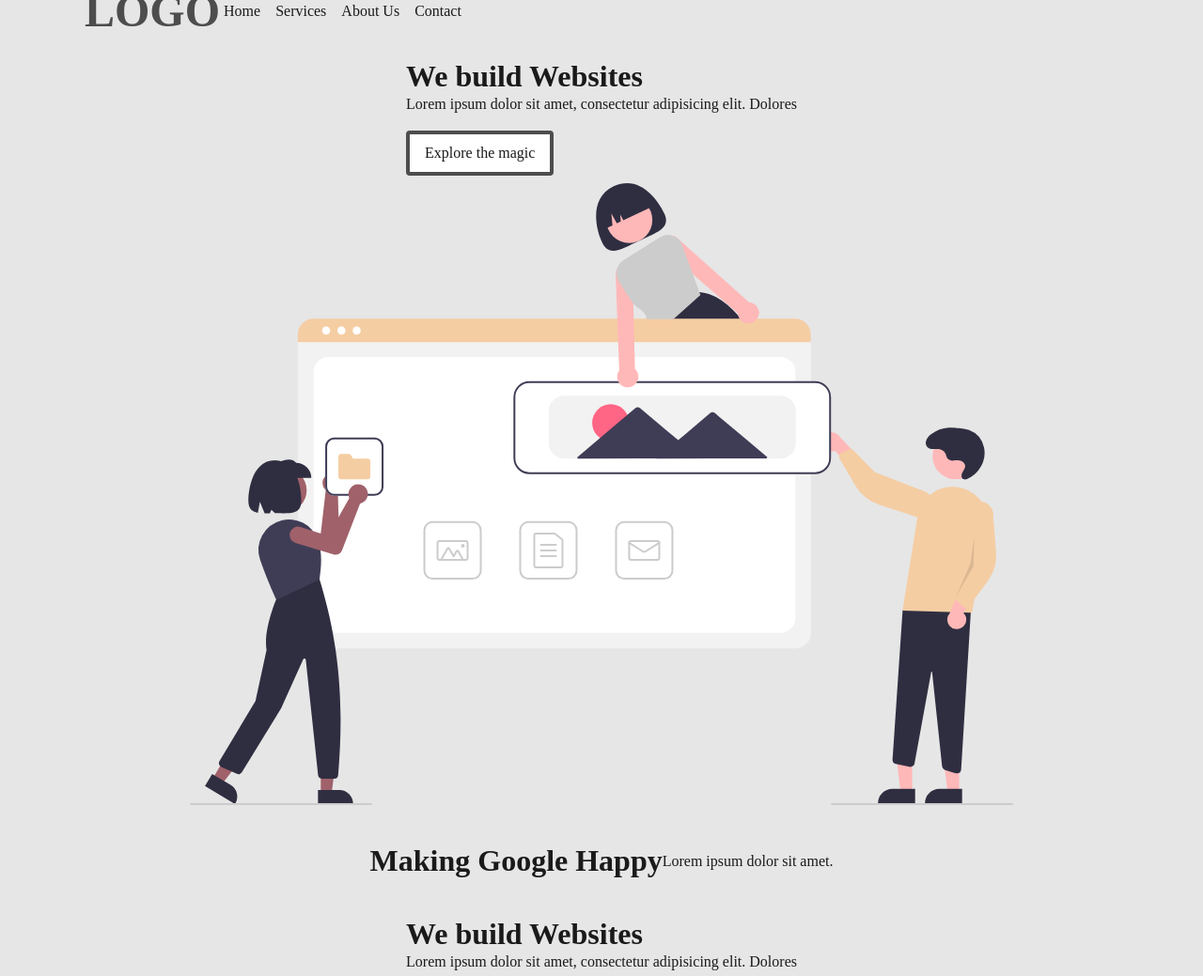
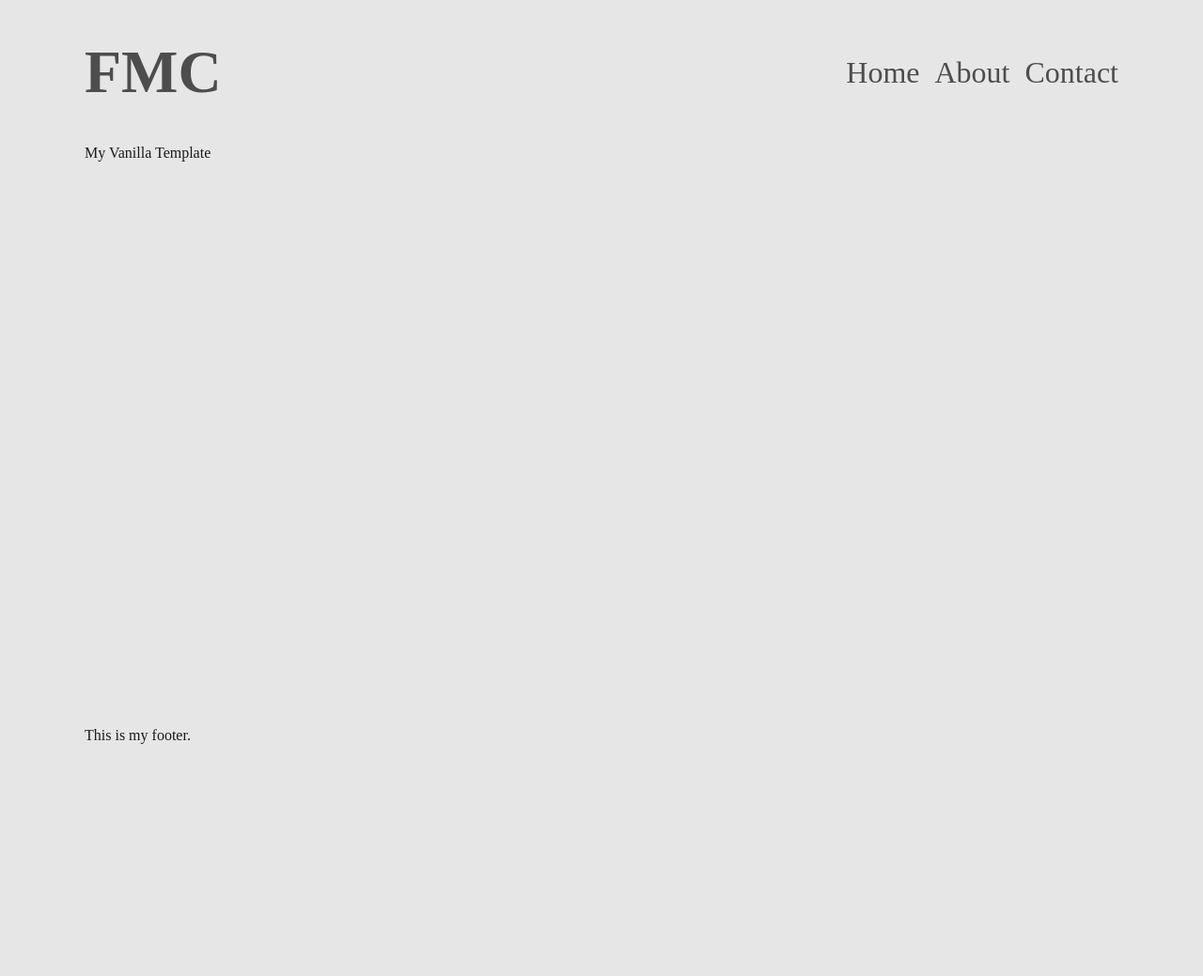
Before and after one commit to maharjansuren37/vanilla-template, a plain HTML site: page index.html in a window 1280 px wide. Shown: the top 1039 px of the page at 94% size. After the commit the page ends 800 px from the top, so only its background shows below. Drawn offline with Linux system fonts and the light colour scheme.

Commit message:
styles: top navigation

```diff
--- a/index.html
+++ b/index.html
@@ -3,45 +3,53 @@
 <head>
     <meta charset="UTF-8">
     <meta name="viewport" content="width=device-width, initial-scale=1.0">
-    <title>Vanilla</title>
+    <title>My Frontend Mentor Challenges</title>
     <link rel="stylesheet" href="styles/index.css">
-    <script defer src="scripts/index.js"></script>
+    <script defer type="module" src="scripts/index.js"></script>
 </head>
 <body>
-    <header>
-        <div class="wrapper flex justify-space-between align-center gap-4">
-            <div class="logo">LOGO</div>
-            <div class="menu">MENU</div>
-            <nav class="nav">
-                <a href="#">Home</a>
-                <a href="#">Services</a>
-                <a href="#">About Us</a>
-                <a href="#">Contact</a>
+    <!-- HEADER -->
+    <header class="header">
+        <div class="wrapper flex justify-between align-center">
+            <a class="logo" href="#">FMC</a>
+            <button
+                class="nav-toggle"
+                aria-controls="primary-navigation"
+                aria-expanded="false"
+                aria-label="Toggle navigation"
+            >
+                <span class="sr-only">Menu</span>
+                <svg xmlns="http://www.w3.org/2000/svg" width="24" height="24" viewBox="0 0 24 24" fill="none" stroke="currentColor" stroke-width="2" stroke-linecap="round" stroke-linejoin="round" class="feather feather-menu">
+                    <line x1="3" y1="12" x2="21" y2="12"></line>
+                    <line x1="3" y1="6" x2="21" y2="6"></line>
+                    <line x1="3" y1="18" x2="21" y2="18"></line>
+                </svg>
+            </button>
+            <nav>
+                <ul
+                    id="primary-navigation"
+                    class="nav-list flex"
+                    data-visible="false"
+                    role="list"
+                >
+                    <li class="nav-item"><a class="nav-link" href="index.html">Home</a></li>
+                    <li class="nav-item"><a class="nav-link" href="#">About</a></li>
+                    <li class="nav-item"><a class="nav-link" href="#">Contact</a></li>
+                </ul>
             </nav>
         </div>
     </header>
-    <section class="section margin-40">
-        <div>
-            <h2>We build Websites</h2>
-            <p>Lorem ipsum dolor sit amet, consectetur adipisicing elit. Dolores</p>
-            <a class="btn" href="#">Explore the magic</a>
+    <!-- MAIN -->
+     <main>
+        <section class="wrapper">
+            <h1>My Vanilla Template</h1>
+        </section>
+     </main>
+     <!-- FOOTER -->
+     <footer class="footer">
+        <div class="wrapper">
+            <p>This is my footer.</p>
         </div>
-        <img src="/assets/img/building websites.svg" alt="building websites">
-    </section>
-    <section class="section margin-40">
-        <h2>Making Google Happy</h2>
-        <p>Lorem ipsum dolor sit amet.</p>
-    </section>
-    <section class="section reverse">
-        <div>
-            <h2>We build Websites</h2>
-            <p>Lorem ipsum dolor sit amet, consectetur adipisicing elit. Dolores</p>
-            <a class="btn" href="#">Explore the magic</a>
-        </div>
-        <img src="/assets/img/building websites.svg" alt="building websites">
-    </section>
-    <footer>
-        <p>This is a footer</p>
-    </footer>
+     </footer>
 </body>
 </html>
--- a/scripts/index.js
+++ b/scripts/index.js
@@ -1,10 +1,18 @@
-// menu toggle
-const menu = document.querySelector('.menu');
-const nav = document.querySelector('.nav');
+// Toggle Menu
+const navToggle = document.querySelector('.nav-toggle');
+const nav = document.querySelector('.nav-list');
 
-menu.addEventListener('click', (e) => {
-    nav.classList.toggle('show');
-})
+navToggle.addEventListener('click', () => {
+  const dataVisible = nav.getAttribute('data-visible');
+
+  if (dataVisible === 'false') {
+    nav.setAttribute('data-visible', true);
+    navToggle.setAttribute('aria-expanded', true);
+  } else {
+    nav.setAttribute('data-visible', false);
+    navToggle.setAttribute('aria-expanded', false);
+  }
+});
 
 // Header
 class THeader extends HTMLElement {
--- a/styles/utilities.css
+++ b/styles/_utilities.css
@@ -1,3 +1,14 @@
+/* Hiding class, making content visible only to screen readers but not visually */
+/* "sr" meaning "screen-reader" */
+.sr-only:not(:focus):not(:active) {
+    clip: rect(0 0 0 0);
+    clip-path: inset(50%);
+    height: 1px;
+    overflow: hidden;
+    position: absolute;
+    white-space: nowrap;
+    width: 1px;
+}
 /* Utilities */
 .wrapper {
     --max-width: 1100px;
--- a/styles/variables.css
+++ b/styles/_variables.css
@@ -60,9 +60,9 @@
 
     --transition-speed: 0.3s;
 
-    --p: 1rem/1.5rem var(--ff-body);
+    /* --p: 1rem/1.5rem var(--ff-body);
     --h1: 600 3rem/1.2rem var(--ff-heading);
-    --h2: 600 2rem/1.2rem var(--ff-heading);
+    --h2: 600 2rem/1.2rem var(--ff-heading); */
 
     --fs-body: var(--fs-400);
     --fs-primary-heading: var(--fs-800);
--- a/styles/index copy.css
+++ /dev/null
@@ -1,8 +0,0 @@
-@import url('/styles/resets.css');
-@import url('/styles/fonts.css');
-@import url('/styles/variables.css');
-@import url('/styles/typography.css');
-@import url('/styles/utilities.css');
-/* LAYOUTS */
-@import url('/styles/layouts/top-header.css');
-@import url('/styles/layouts/section.css');
--- a/styles/index.css
+++ b/styles/index.css
@@ -1,8 +1,9 @@
-@import url('/styles/resets.css');
-@import url('/styles/fonts.css');
-@import url('/styles/variables.css');
-@import url('/styles/typography.css');
-@import url('/styles/utilities.css');
+@import url('/styles/_resets.css');
+@import url('/styles/_fonts.css');
+@import url('/styles/_variables.css');
+@import url('/styles/_typography.css');
+@import url('/styles/_utilities.css');
 /* LAYOUTS */
 @import url('/styles/layouts/top-header.css');
 @import url('/styles/layouts/section.css');
+@import url('/styles/layouts/footer.css');
--- /dev/null
+++ b/styles/layouts/footer.css
@@ -0,0 +1,6 @@
+.footer {
+    position: fixed;
+    bottom: 0;
+
+    width: 100%;
+}
--- a/styles/layouts/top-header.css
+++ b/styles/layouts/top-header.css
@@ -1,29 +1,62 @@
 /* Header */
 .header {
-
+    margin-block: var(--spacing-40);
 }
 .logo {
-    font: var(--h1);
+    font-size: 4rem;
+    font-weight: 600;
     color: var(--clr-30);
     text-decoration: none;
     cursor: pointer;
 }
-.menu-toggle {
-    display: none;;
-}
-.nav {
+.nav-toggle {
     display: none;
 }
-.nav.show {
-    display: flex;
-    flex-direction: column;
-    gap: 1rem;
-    position: absolute;
-    right: 1rem;
-    top: 2rem;
+ @supports (backdrop-filter: blur(1rem)) {
+    .nav-list {
+        background-color: hsl(0 0% 0% / 0.2);
+        backdrop-filter: blur(1rem);
+    }
+ }
+@media (max-width: 35em) {
+    .nav-list {
+        --gap: 2em;
+
+        position: fixed;
+        inset: 0 0 0 35%;
+
+        flex-direction: column;
+        gap: var(--gap);
+        padding: min(30vh, 10rem) 2em;
+        background-color: hsl(0 0% 0% / 0.2);
+        backdrop-filter: blur(1rem);
+
+        transform: translateX(100%);
+        transition: transform 0.3s ease-in-out;
+    }
+    .nav-list[data-visible="true"] {
+        transform: translateX(0%);
+    }
+    .nav-toggle {
+        display: block;
+        position: absolute;
+        z-index: 9999;
+        top: 1.3rem;
+        right: 2rem;
+
+        aspect-ratio: 1;
+    }
 }
+
+@media (min-width: 35em) {
+    .nav-list {
+        background-color: transparent;
+        gap: var(--spacing-16)
+    }
+}
+
 .nav-link {
-    font: var(--fs-nav);
+    font-size: 2rem;
     color: var(--clr-30);
     text-decoration: none;
     /* padding: var(--spacing-2) var(--spacing-4); */
@@ -32,21 +65,3 @@
 .nav-link:hover {
     color: var(--clr-0);
 }
-/* .nav-link:hover {
-    background-color: var(--clr-30);
-    color: var(--clr-100);
-    padding: var(--spacing-2) var(--spacing-4);
-    border-radius: var(--spacing-4);
-} */
-
-@media (min-width: 600px) {
-    .menu {
-        display: none;
-    }
-    .nav {
-        display: flex;
-        flex-direction: row;
-        gap: 1rem;
-        /* position: static; */
-    }
-}
```
Also changed, not shown: styles/_fonts.css (renamed from styles/fonts.css), styles/_resets.css (renamed from styles/resets.css), styles/_typography.css (renamed from styles/typography.css).
